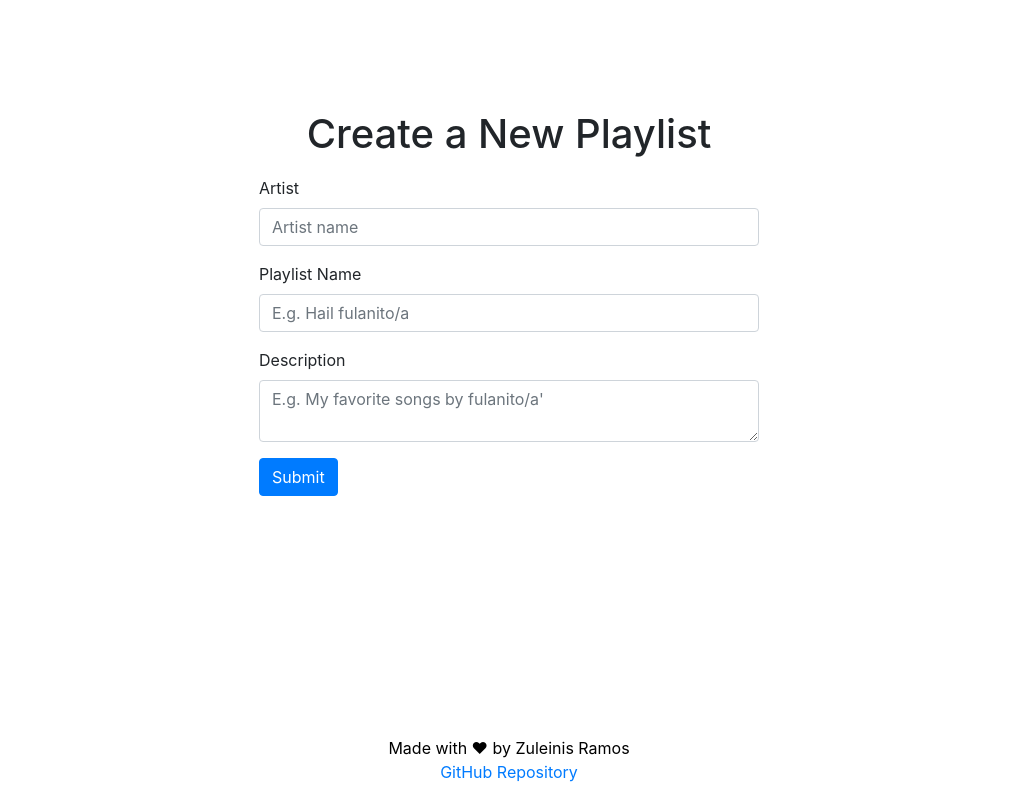
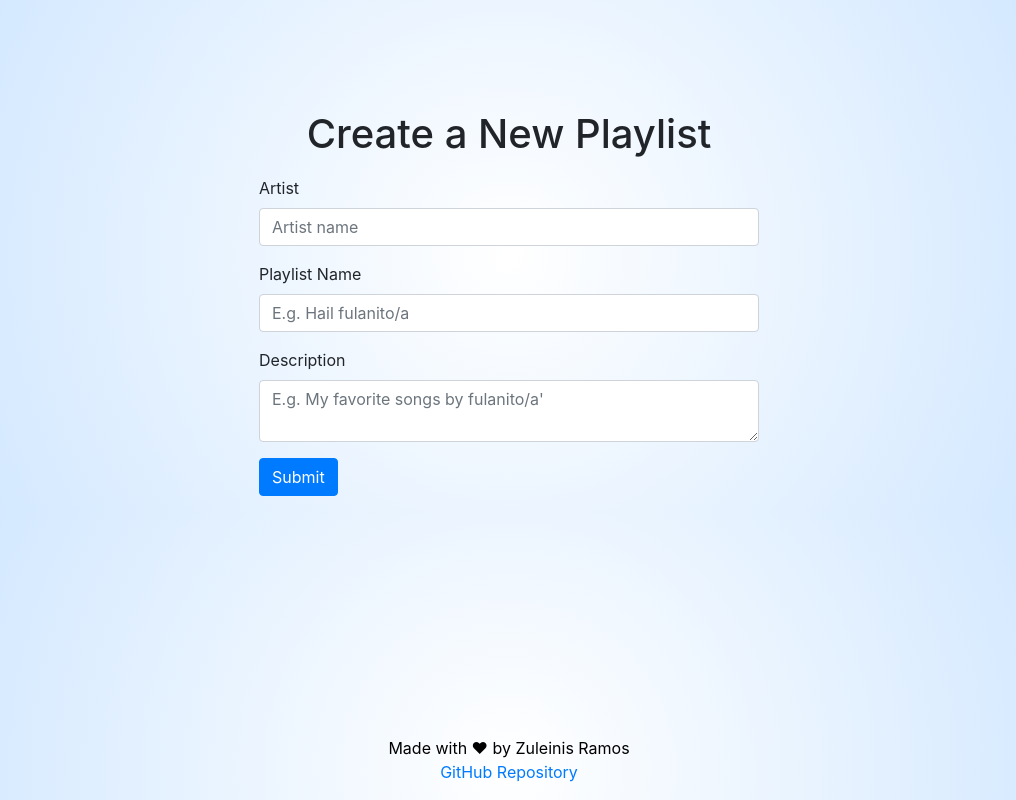
Before and after one commit to zuleinis/playlist-generator, a Flask app: page / in a window 1280 px wide. Shown: the whole page, without its empty margins (131-1147 px from the left). Run offline with Flask 2, Linux system fonts and the light colour scheme; some libraries are stand-ins or nearby versions.

Commit message:
adjust background css

```diff
--- a/static/css/style.css
+++ b/static/css/style.css
@@ -29,5 +29,13 @@ footer {
   width: 100%;
   color: black;
   text-align: center;
-  background-color: white;
 }
+
+body {
+  background: rgb(255, 255, 255);
+  background: radial-gradient(
+    circle,
+    rgba(255, 255, 255, 1) 0%,
+    rgba(203, 228, 255, 1) 100%
+  );
+}
--- a/templates/index.html
+++ b/templates/index.html
@@ -9,7 +9,7 @@
     <title>Spotify Playlist Generator</title>
   </head>
   <body>
-
+    <div>
     <div class="center">
         <h1> Create a New Playlist </h1>
 
@@ -51,7 +51,7 @@
     </form>
     </div>
     </div>
-
+</div>
     <footer>
         <p>Made with &hearts; by Zuleinis Ramos<br>
         <a href="https://github.com/zuleinis/playlist-generator" target="_blank">GitHub Repository</a></p>
```
